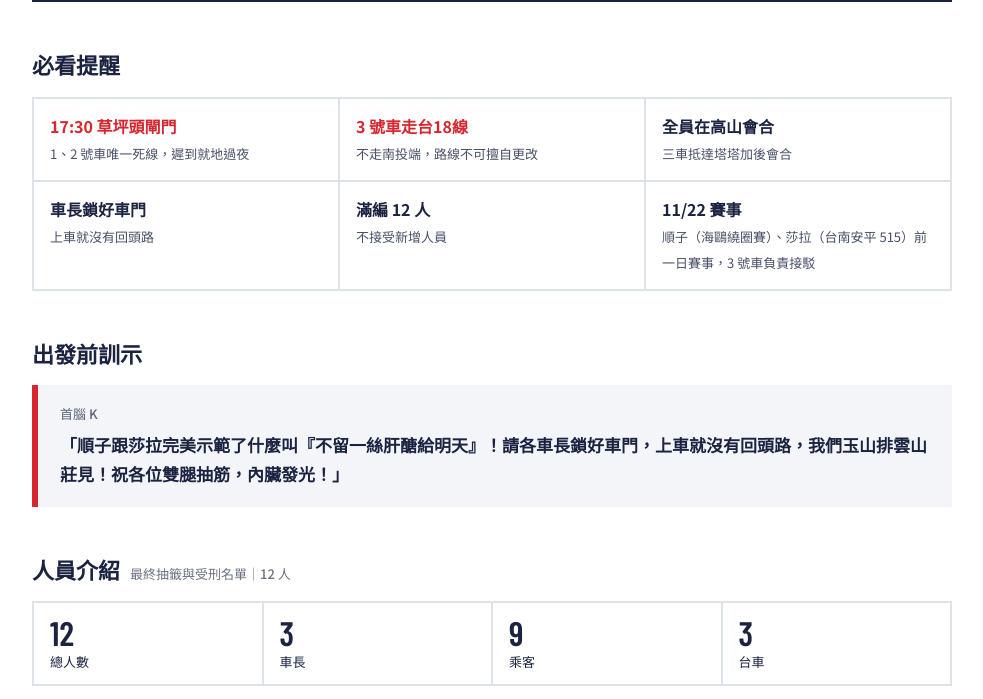
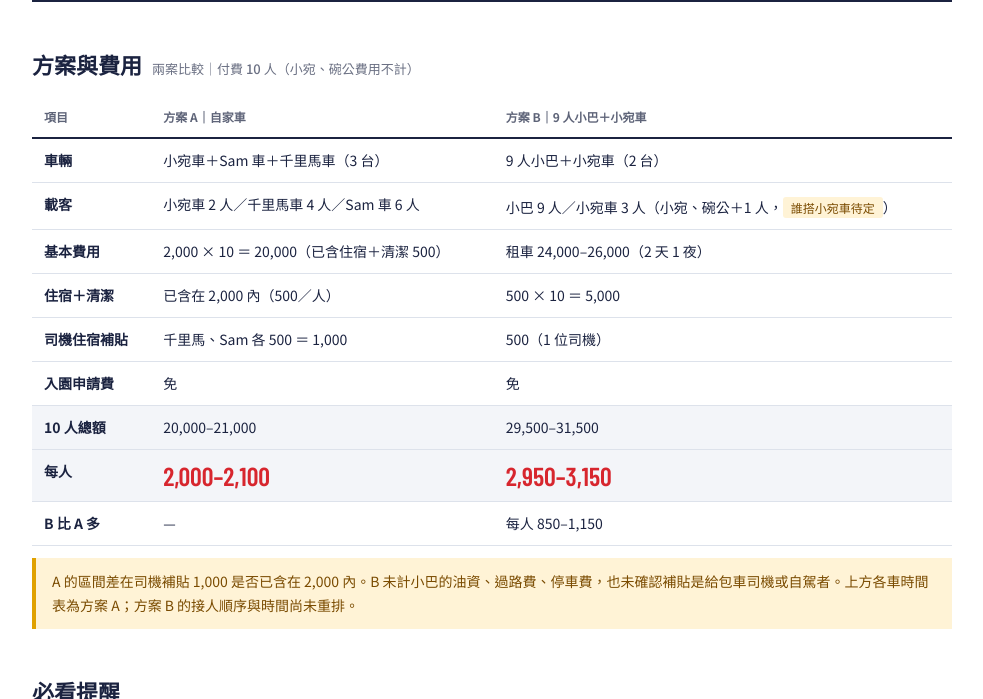
Before and after one commit to kentychen-collab/kk-park, a plain HTML site: page kk-yushan-trip.html in a window 1280 px wide. Shown: the part 3298-3997 px from the top of the page, without its empty margins (148-1131 px from the left). Drawn offline with nearby package versions, Linux system fonts and the light colour scheme; a web font is replaced by a local one.

Commit message:
Add files via upload

```diff
--- a/kk-yushan-trip.html
+++ b/kk-yushan-trip.html
@@ -64,6 +64,9 @@ tfoot td{font-weight:700;border-top:2px solid var(--ink);border-bottom:0}
 .dep{display:block;color:var(--red);font-family:"Barlow Condensed",sans-serif;font-weight:800;font-size:24px;line-height:1.2;margin:6px 0 2px}
 td.dep{display:table-cell;font-size:20px;white-space:nowrap}
 .times .tl li{padding-bottom:12px}.times .tl small{display:block;font-size:12px;opacity:.75}
+.plan td:first-child{font-weight:700;white-space:nowrap}
+.plan td.big{font-family:"Barlow Condensed",sans-serif;font-size:26px;font-weight:800;color:var(--red);line-height:1.2}
+.plan tr.tot td{background:var(--soft)}
 .quote{border-left:6px solid var(--red);background:var(--soft);padding:18px 22px;font-size:17px;font-weight:700;line-height:1.7}
 .quote small{display:block;font-size:13px;font-weight:500;opacity:.7;margin-bottom:6px}
 .pg{display:grid;grid-template-columns:repeat(auto-fill,minmax(200px,1fr));gap:16px}
@@ -133,7 +136,7 @@ td.dep{display:table-cell;font-size:20px;white-space:nowrap}
 <div class="col"><h3>2 號車｜千里馬</h3><div class="body"><ol class="tl"><li><b>芝山</b>車長千里馬</li><li><b>南港</b>接阿旺全家（阿旺、小旺、豆腐）</li><li><b>國道南下</b></li><li><b>南投台21線</b>上山</li></ol></div><div class="tail"><b>死線：</b>緊跟 1 號車的配速，務必一同在 17:30 前衝過草坪頭閘門。</div></div>
 <div class="col"><h3>3 號車｜Sam</h3><div class="body"><ol class="tl"><li><b>林口</b>車長 Sam；首腦K、阿彬、阿彬哥自行到林口上車</li><li><b>海鷗賽會場</b>接剛比完海鷗繞圈賽的順子</li><li><b>高鐵嘉義站</b>接比完台南安平 515、搭高鐵過來的莎拉</li><li><b>嘉義台18線</b>（阿里山公路）上塔塔加</li></ol></div><div class="tail"><b>特權：</b>趕不上南投端管制時間，強制改走台18線（無夜間封路），隨後與 1、2 號車於高山會合。</div></div></div></section>
 
-<section id="times" class="times"><h2>11/22（日）各車時間表 <small>三台車都在 11/22 上山過夜</small></h2>
+<section id="times" class="times"><h2>11/22（日）各車時間表 <small>方案 A｜三台車都在 11/22 上山過夜</small></h2>
 <div class="rules">
 <div class="hot"><b>06:00 海鷗賽起跑</b><span>桃園新屋<i class="k fix">固定</i></span></div>
 <div class="hot"><b>11:00 最晚完賽</b><span>限時 5 小時（06:00 + 5:00）<i class="k fix">固定</i></span></div>
@@ -165,6 +168,20 @@ td.dep{display:table-cell;font-size:20px;white-space:nowrap}
 <li><b>約 14:30</b>抵達高鐵嘉義站<i class="k est">估算</i><small>車程約 3 小時（含短休）</small></li>
 <li><b>待確認</b>莎拉出站上車<i class="k tbd">待確認</i></li>
 <li><b>嘉義站 + 約 3 小時</b>走台18線抵達塔塔加<i class="k est">估算</i></li></ol></div><div class="tail"><b>莎拉的時間決定終點時間：</b>14:30 前到站就不用等，每晚 1 分鐘，抵達塔塔加就晚 1 分鐘。台18線全程是山路，若 15:00 後才出發，會在天黑後上山。</div></div></div></section>
+
+<section id="plan" class="plan"><h2>方案與費用 <small>兩案比較｜付費 10 人（小宛、碗公費用不計）</small></h2>
+<div class="tbl"><table><thead><tr><th>項目</th><th>方案 A｜自家車</th><th>方案 B｜9 人小巴＋小宛車</th></tr></thead><tbody>
+<tr><td>車輛</td><td>小宛車＋Sam 車＋千里馬車（3 台）</td><td>9 人小巴＋小宛車（2 台）</td></tr>
+<tr><td>載客</td><td>小宛車 2 人／千里馬車 4 人／Sam 車 6 人</td><td>小巴 9 人／小宛車 3 人（小宛、碗公＋1 人，<span class="flag">誰搭小宛車待定</span>）</td></tr>
+<tr><td>基本費用</td><td>2,000 × 10 ＝ 20,000（已含住宿＋清潔 500）</td><td>租車 24,000–26,000（2 天 1 夜）</td></tr>
+<tr><td>住宿＋清潔</td><td>已含在 2,000 內（500／人）</td><td>500 × 10 ＝ 5,000</td></tr>
+<tr><td>司機住宿補貼</td><td>千里馬、Sam 各 500 ＝ 1,000</td><td>500（1 位司機）</td></tr>
+<tr><td>入園申請費</td><td>免</td><td>免</td></tr>
+<tr class="tot"><td>10 人總額</td><td>20,000–21,000</td><td>29,500–31,500</td></tr>
+<tr class="tot"><td>每人</td><td class="big">2,000–2,100</td><td class="big">2,950–3,150</td></tr>
+<tr><td>B 比 A 多</td><td>—</td><td>每人 850–1,150</td></tr>
+</tbody></table></div>
+<p class="note">A 的區間差在司機補貼 1,000 是否已含在 2,000 內。B 未計小巴的油資、過路費、停車費，也未確認補貼是給包車司機或自駕者。上方各車時間表為方案 A；方案 B 的接人順序與時間尚未重排。</p></section>
 
 <section id="notes"><h2>必看提醒</h2><div class="rules">
 <div class="hot"><b>17:30 草坪頭閘門</b><span>1、2 號車唯一死線，遲到就地過夜</span></div>
```
Also changed, not shown: web_photos/p_abin.jpg (added), web_photos/p_awang.jpg (added), web_photos/p_kenty.jpg (added), web_photos/p_qianlima.jpg (added), web_photos/p_sam.jpg (added), web_photos/p_sarah.jpg (added), web_photos/p_shunzi.jpg (added), web_photos/p_wangong.jpg (added), web_photos/p_xiaowan.jpg (added), web_photos/p_xiaowang.jpg (added).
